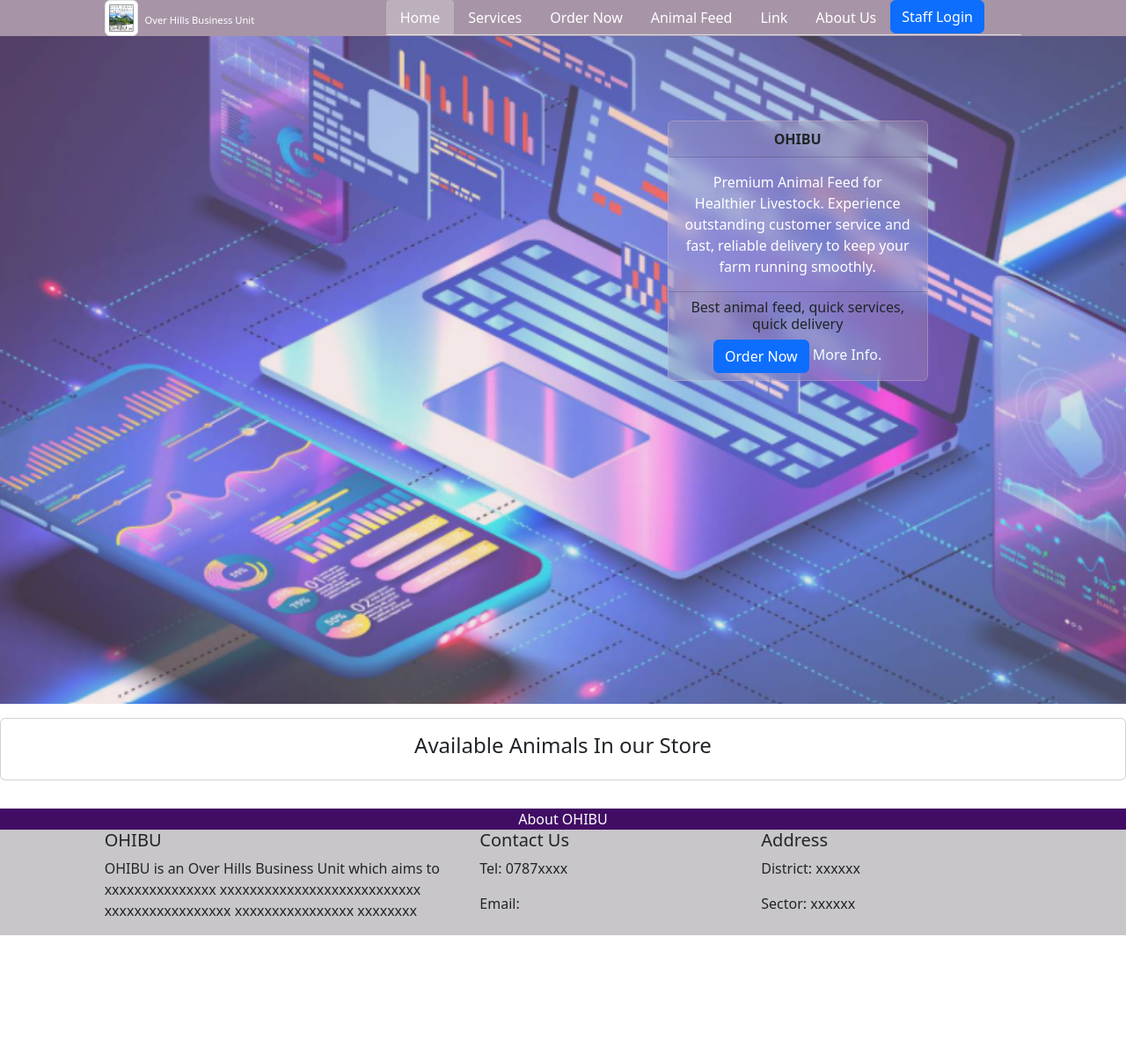
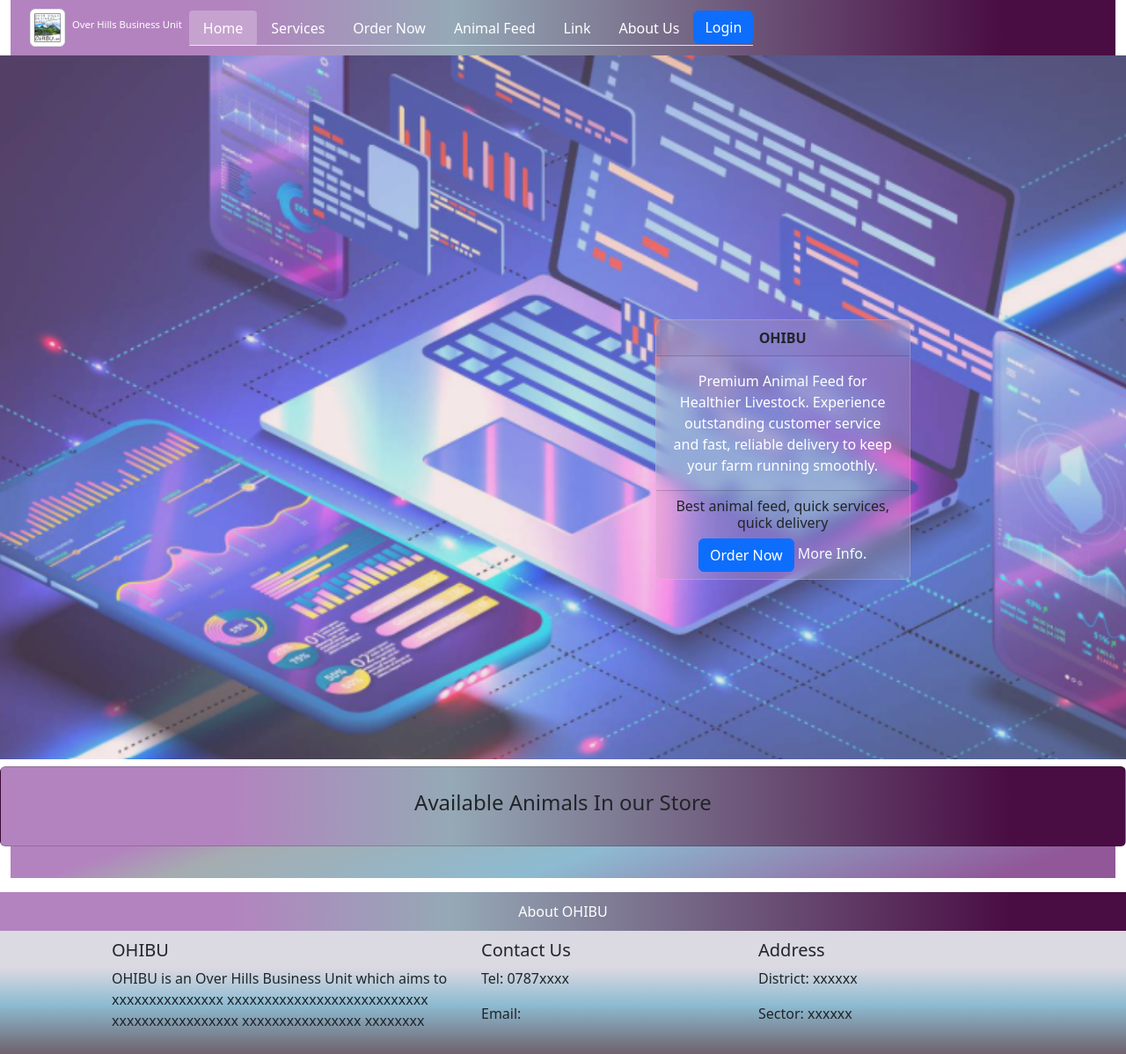
Before and after one commit to UZAJoseph/Livestock-Feed-ims, a Django app: page / in a window 1280 px wide. Shown: the whole page at 88% size. Before the commit the page ends 1063 px from the top, so only its background shows below. Run offline with Django 5.2, Linux system fonts and the light colour scheme; data that the repository does not hold is empty.

Commit message:
styling the front end

```diff
--- a/templates/base.html
+++ b/templates/base.html
@@ -9,6 +9,24 @@
     <link href="https://cdn.jsdelivr.net/npm/bootstrap@5.3.3/dist/css/bootstrap.min.css" rel="stylesheet">
     <script src="https://cdn.jsdelivr.net/npm/bootstrap@5.3.3/dist/js/bootstrap.bundle.min.js"></script>
     <style>
+        .mixcolor {
+            background: linear-gradient(90deg, #b383bf 20%, #95a9b6 40%, #490c43 90%);
+            min-height: 9%;
+            min-width: 9%;
+            padding: 10px 10px;
+
+
+        }
+
+        .mixcolor2 {
+            background: linear-gradient(160deg, #b383bf 10%, #a5acb0 20%, #8dbbd1 50%, #915799 90%);
+            min-height: 9%;
+            min-width: 9%;
+            padding: 10px 10px;
+
+
+        }
+
         #bgimage {
             position: relative;
             background-image: url("{% static 'Images/soft2.png' %}");
@@ -45,12 +63,15 @@
         }
 
         .bg-info1 {
-            background-color: rgb(200, 198, 201);
+             background: linear-gradient(180deg, #dbd9e2 30%,  #8dbbd1 60%, #6f646f 99%);
+            min-height: 9%;
+            min-width: 9%;
+            padding: 10px 10px;
         }
 
-        .bg-secondary1 {
+        /* .bg-secondary1 {
             background-color: rgb(167, 149, 167);
-        }
+        } */
 
         #cardInfo {
             background-color: rgb(65, 13, 100);
@@ -81,7 +102,7 @@
             border: none;
         }
 
-        a:hover{
+        a:hover {
             font-size: large;
             color: #000;
             background-color: rgb(182, 210, 114);
@@ -92,21 +113,16 @@
 
 <body>
     <div class="container-fluid">
-        <div class="row " id="bgimage">
-            <div class="col-12">
-
-                <div class="row bg-secondary1 " id="content1">
-                    <div class="col-md-1"></div>
-                    <div class="col-md-2 d-flex gap-2">
-                        <img src="{% static 'Images/logo1.png' %}" class="img-thumbnail" alt="OHIBU Logo" width="20%"
-                            height="20%">
-                        <h6 class="smmallFont text-center pt-3">Over Hills Business Unit</h6>
-                    </div>
-
-                    <div class="col-md-1">
-
-                    </div>
-                    <div class="col-md-7">
+        <!-- big -->
+        <nav class="navbar navbar-expand-sm mixcolor navbar-dark sticky-top">
+            <div class="container-fluid">
+                <img src="{% static 'Images/logo1.png' %}" class="img-thumbnail" alt="OHIBU Logo" width="40"  height="40" >
+                        <h6 class="smmallFont text-center p-2 text-white">Over Hills Business Unit</h6>
+                <button class="navbar-toggler" type="button" data-bs-toggle="collapse"
+                    data-bs-target="#collapsibleNavbar">
+                    <span class="navbar-toggler-icon"></span>
+                </button>
+                <div class="collapse navbar-collapse" id="collapsibleNavbar">
                     <ul class="nav ohibu-nav nav-tabs">
                         <li class="nav-item">
                                 <a class="nav-link active" href="#">Home</a>
@@ -129,14 +145,16 @@
                                 <a class="nav-link" href="#aboutUs">About Us</a>
                             </li>
                             <li class="nav-item">
-                                <a href="http://127.0.0.1:8000/admin" class="btn btn-primary">Staff Login</a>
+                                <a href="http://127.0.0.1:8000/admin" class="btn btn-primary">Login</a>
                             </li>
                     </ul>
                 </div>
+            </div>
+        </nav>
 
-                    <div class="col-md-1"></div>
+        <!-- end  -->
+        <div class="row " id="bgimage">
 
-                </div>
 
             <div class="row pt-5">
                 <div class="col-12">
@@ -160,25 +178,26 @@
                             <h6 class="footMessage ">Best animal feed, quick services, quick delivery</h6>
                             <a href="#" class="btn btn-primary" type="button" data-bs-toggle="modal"
                                 data-bs-target="#orderNow">Order Now</a>
-                                <a href="#" data-bs-toggle="modal" data-bs-target="#description" style="color: azure; text-decoration: none;">More Info.</a>
+                            <a href="#" data-bs-toggle="modal" data-bs-target="#description"
+                                style="color: azure; text-decoration: none;">More Info.</a>
                         </div>
                     </div>
                 </div>
                 <div class="col-md-2"></div>
             </div>
-            </div>
+
 
         </div>
-        <div class="row pt-3">
-            <div class="card">
-                <div class="card-body text-center">
+        <div class="row pt-2">
+            <div class="card mixcolor">
+                <div class="card-body text-center ">
                     <h4>Available Animals In our Store</h4>
                 </div>
             </div>
         </div>
 
         <!-- SERVICES THAT WE OFFER -->
-        <section id="service">
+        <section id="service" class="mixcolor2">
 
 
             <div class="row pt-3">
@@ -221,7 +240,7 @@
 
 
         <div class="row pt-3">
-            <div class=" text-white" id="cardInfo">
+            <div class=" text-white mixcolor">
                 <div class="card-body text-center text-white">
                     About OHIBU
                 </div>
```
Also changed, not shown: chicken/settings.py (+12 -0 lines). Lines whose indentation alone changed are shown as unchanged.
